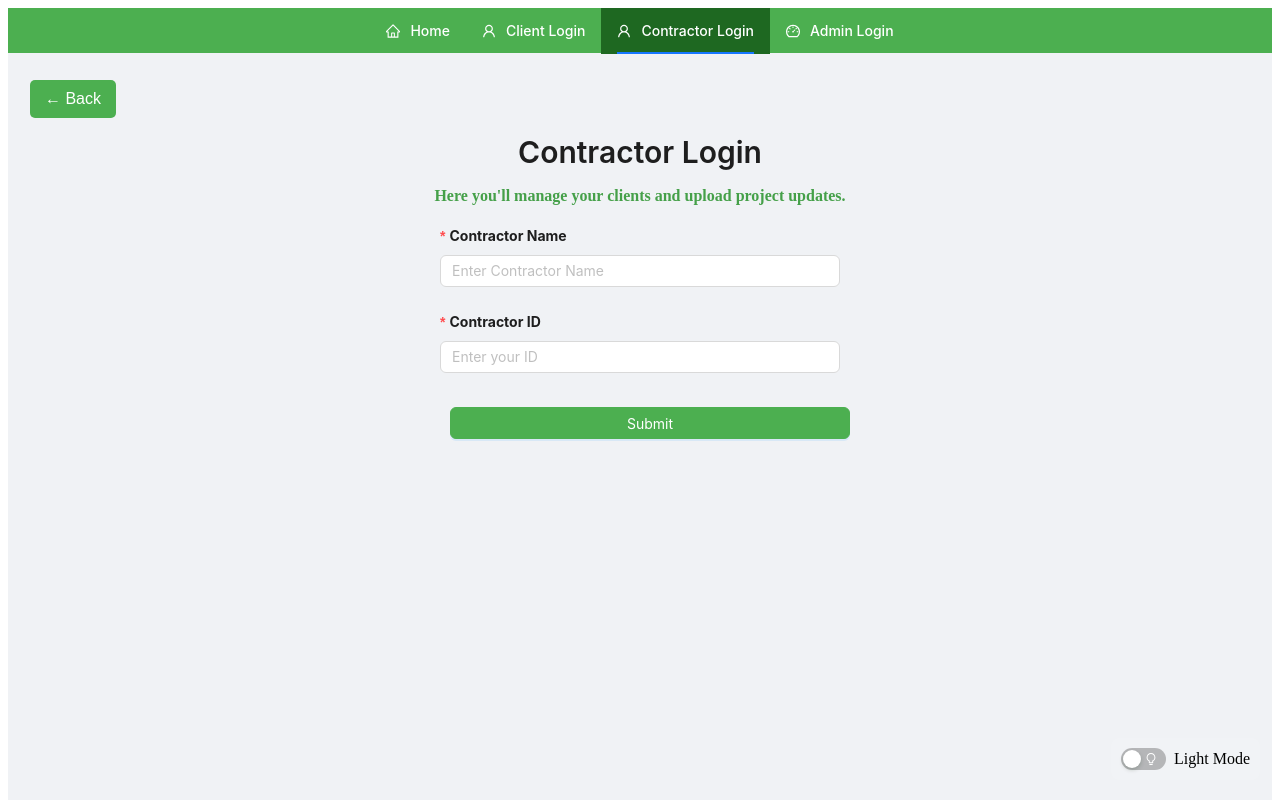
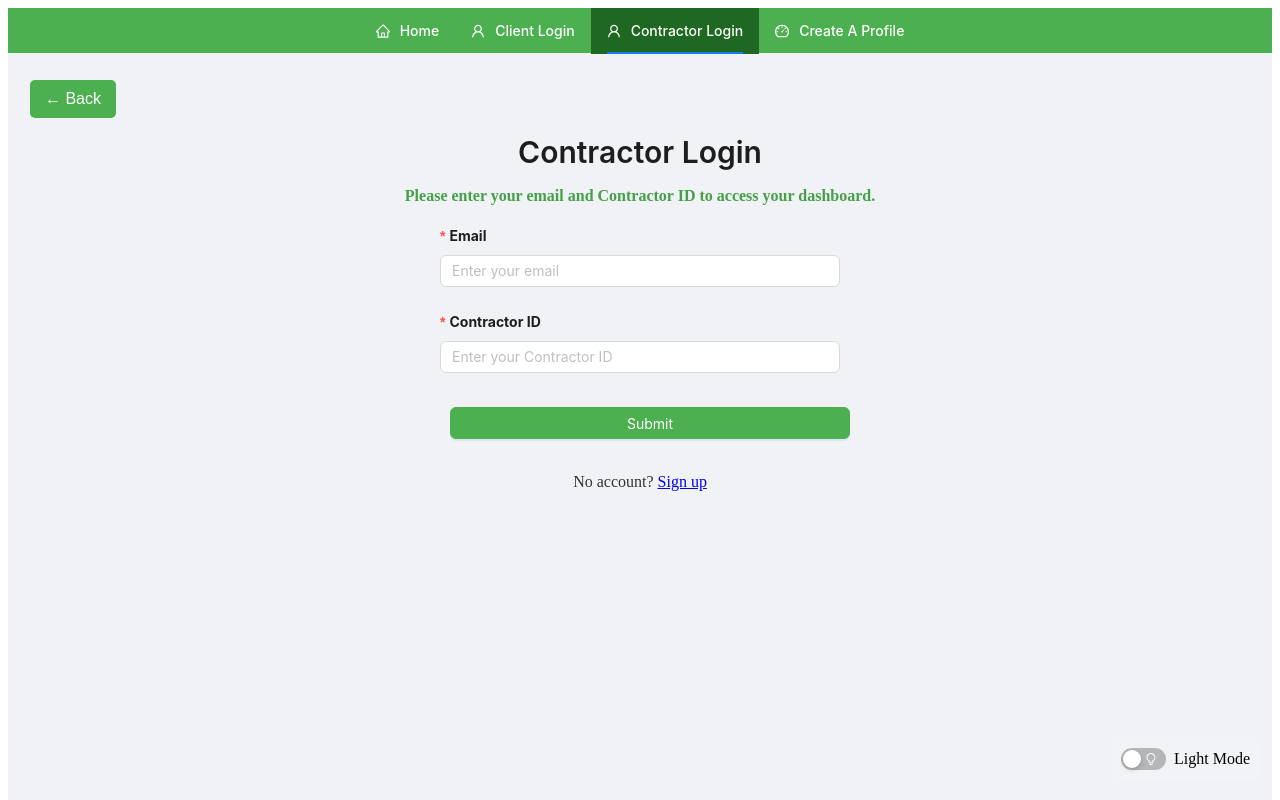
Before and after one commit to ablejohn/ProjectTracker, a React (Vite) app: page /contractor-dashboard-login in a window 1280 px wide. Shown: the top 800 px of the page. Built offline with nearby package versions, Linux system fonts and the light colour scheme.

Commit message:
added some consistency in the front end

```diff
--- a/app.js
+++ b/app.js
@@ -1,4 +1,3 @@
-// app.js
 const express = require("express");
 const clientRoutes = require("./routes/clientRoutes");
 const contractorRoutes = require("./routes/contractorRoutes");
--- a/database.js
+++ b/database.js
@@ -1,4 +1,3 @@
-// database.js
 import { Sequelize } from "sequelize";
 
 const sequelize = new Sequelize(
--- a/routes/contractorsRoutes.js
+++ b/routes/contractorsRoutes.js
@@ -6,12 +6,12 @@ const router = express.Router();
 
 // Contractor Login Route
 router.post("/login", async (req, res) => {
-  const { contractorName, contractorId } = req.body;
+  const { email, contractorId } = req.body;
 
   try {
     // Check if contractor exists
     const contractor = await Contractor.findOne({
-      where: { contractorName, contractorId },
+      where: { email, contractorId },
     });
 
     if (!contractor) {
--- a/server.js
+++ b/server.js
@@ -1,8 +1,7 @@
-// server.js
 import express from "express";
 import sequelize from "./database.js";
 import cors from "cors";
-import contractorRoutes from "./routes/contractorsRoutes.js"; // Updated import name
+import contractorRoutes from "./routes/contractorsRoutes.js";
 import clientRoutes from "./routes/clientsRoutes.js";
 import Client from "./models/Client.js";
 import Contractor from "./models/Contractor.js";
--- a/src/components/Navbar.jsx
+++ b/src/components/Navbar.jsx
@@ -25,9 +25,9 @@ const NavBar = () => {
       label: "Contractor Login",
     },
     {
-      key: "/admin-dashboard-login",
+      key: "/admin-dashboard",
       icon: <DashboardOutlined />,
-      label: "Admin Login",
+      label: "Create A Profile",
     },
   ];
 
--- a/src/pages/AdminDashboard.jsx
+++ b/src/pages/AdminDashboard.jsx
@@ -25,7 +25,7 @@ const AdminDashboard = () => {
   return (
     <div className="admin-dashboard">
       <Title level={1} className="dashboard-header">
-        Welcome to the Admin Dashboard
+        Welcome Please Choose Your Role
       </Title>
       <Row gutter={32} className="section-row">
         <Col xs={24} md={12} className="section-container">
--- a/src/pages/ClientLogin.jsx
+++ b/src/pages/ClientLogin.jsx
@@ -1,7 +1,6 @@
-// ClientLogin.jsx
 import React, { useState } from "react";
 import { Form, Input, Button, Typography, message } from "antd";
-import { useNavigate } from "react-router-dom";
+import { Link, useNavigate } from "react-router-dom";
 import "../styling/AllLogin.css";
 import BackButton from "../Components/backbutton";
 import axios from "axios";
@@ -9,7 +8,6 @@ import axios from "axios";
 const { Title } = Typography;
 
 const ClientDashboard = () => {
-  // Changed name to match file
   const [loading, setLoading] = useState(false);
   const navigate = useNavigate();
 
@@ -86,6 +84,12 @@ const ClientDashboard = () => {
             </Button>
           </Form.Item>
         </Form>
+
+        <div className="signup-link">
+          <p>
+            No account? <Link to="/admin-dashboard">Sign up</Link>
+          </p>
+        </div>
       </div>
       <BackButton />
     </div>
--- a/src/pages/ContractorLogin.jsx
+++ b/src/pages/ContractorLogin.jsx
@@ -1,8 +1,8 @@
 import React from "react";
 import { Form, Input, Button, Typography, message } from "antd";
+import { Link, useNavigate } from "react-router-dom";
 import "../styling/AllLogin.css";
 import BackButton from "../Components/backbutton";
-import { useNavigate } from "react-router-dom";
 import axios from "axios";
 
 const { Title } = Typography;
@@ -38,7 +38,7 @@ const ContractorDashboard = () => {
         Contractor Login
       </Title>
       <p className="dashboard-paragraph">
-        Here you'll manage your clients and upload project updates.
+        Please enter your email and Contractor ID to access your dashboard.
       </p>
 
       <Form
@@ -48,11 +48,11 @@ const ContractorDashboard = () => {
         style={{ maxWidth: 400, margin: "20px auto" }}
       >
         <Form.Item
-          label="Contractor Name"
-          name="contractorName"
-          rules={[{ required: true, message: "Please enter your name!" }]}
+          label="Email"
+          name="email"
+          rules={[{ required: true, message: "Please enter your email!" }]}
         >
-          <Input placeholder="Enter Contractor Name" />
+          <Input placeholder="Enter your email" />
         </Form.Item>
 
         <Form.Item
@@ -60,7 +60,7 @@ const ContractorDashboard = () => {
           name="contractorId"
           rules={[{ required: true, message: "Please enter your ID!" }]}
         >
-          <Input placeholder="Enter your ID" />
+          <Input placeholder="Enter your Contractor ID" />
         </Form.Item>
 
         <Form.Item>
@@ -70,6 +70,12 @@ const ContractorDashboard = () => {
         </Form.Item>
       </Form>
 
+      <div className="signup-link">
+        <p>
+          No account? <Link to="/admin-dashboard">Sign up</Link>
+        </p>
+      </div>
+
       <BackButton />
     </div>
   );
--- a/src/pages/HomePage.jsx
+++ b/src/pages/HomePage.jsx
@@ -56,11 +56,11 @@ const Login = () => {
           <Button
             type="primary"
             size="large"
-            onClick={() => navigate("/admin-dashboard-login")}
+            onClick={() => navigate("/admin-dashboard")}
             className="login-button"
             style={{ marginTop: "16px" }}
           >
-            Admin Dashboard
+            Create A Profile
           </Button>
         </div>
       </div>
--- a/src/styling/AdminDashboard.css
+++ b/src/styling/AdminDashboard.css
@@ -19,7 +19,7 @@
 /* Dashboard Header */
 .dashboard-header {
     color: #4caf50;
-    margin-bottom: 22px;
+    margin-bottom: 12px;
     font-size: 36px;
     font-weight: bold;
     transition: color 0.3s ease;
@@ -34,7 +34,7 @@
     display: flex;
     justify-content: center;
     align-items: center;
-    margin-top: 20px;
+    margin-top: 10px;
     transition: background-color 0.3s ease;
 }
 
@@ -51,7 +51,7 @@
 /* Lottie Animation */
 .lottie-animation {
     max-width: 300px;
-    margin: 0 auto 20px;
+    margin: 0 auto 40px;
 }
 
 /* Dashboard Buttons */
@@ -61,6 +61,7 @@
     width: 60%;
     align-items: center;
     transition: background-color 0.3s ease;
+    margin: 0 auto 95px;
 }
 
 .dashboard-button:hover {
```
